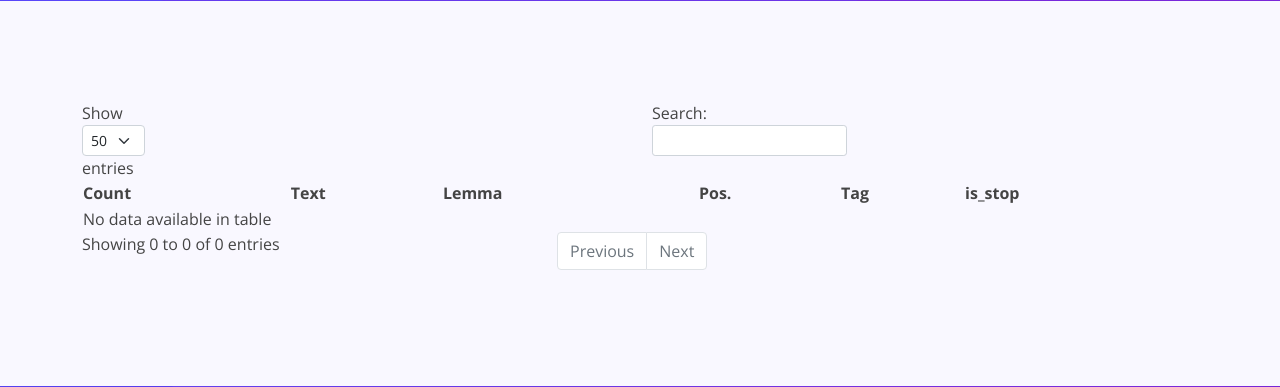
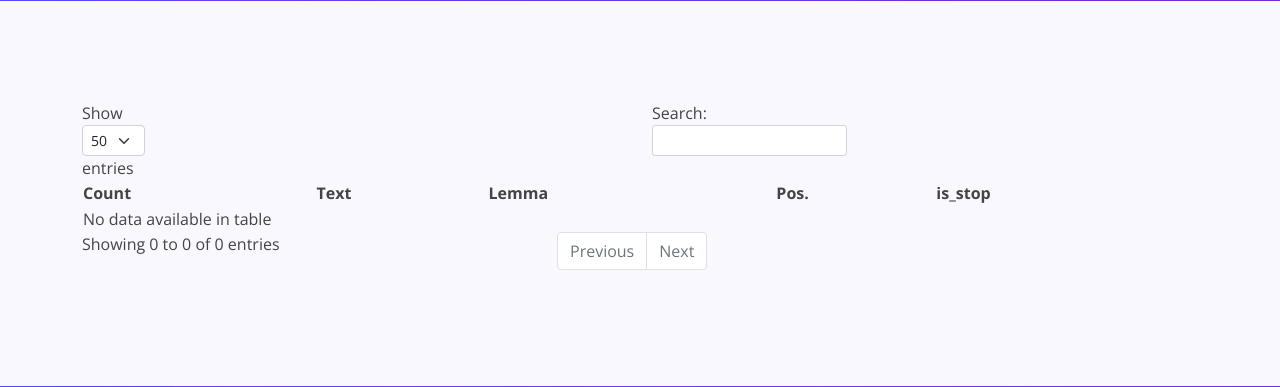
Before and after one commit to BCDH/cadet, a FastAPI app: template app/templates/corpus.html in a window 1280 px wide. Shown: the part 661-1048 px from the top of the page. Run offline with FastAPI, Linux system fonts and the light colour scheme; the template is opened without the code that fills it: most values are stand-ins (such as "Sample title", 1, 10 or a date in 2020); parts of the project's set-up code (start-up, migrations or seed data) failed here and were passed over; some libraries are stand-ins or nearby versions.

Commit message:
removed tag from corpus

```diff
--- a/app/routers/corpus.py
+++ b/app/routers/corpus.py
@@ -13,7 +13,7 @@ templates = Jinja2Templates(directory="app/templates")
 
 router = APIRouter(dependencies=[Depends(get_current_username)])
 
-Token = namedtuple("Token", ["text", "lemma_", "pos_", "ent_type_", "tag_","is_stop"])
+Token = namedtuple("Token", ["text", "lemma_", "pos_", "ent_type_","is_stop"])
 
 #TODO automatically update corpus values from lookups
 
@@ -72,7 +72,6 @@ async def read_items(request: Request):
                 lemma_=lemma_data.get(t.text,''),
                 pos_=pos_data.get(t.text,''),
                 ent_type_= ent_data.get(t.text,''),
-                tag_=t.tag_,
                 is_stop=False #TODO read stopwords.py
             )
             for t in doc
--- a/app/templates/corpus.html
+++ b/app/templates/corpus.html
@@ -83,7 +83,7 @@
     let tokens = {{ tokens_json|safe }};
     let data = [];
     for (const token of tokens) {
-      data.push(new Array(token.count, token.text, token.lemma_,token.pos_,token.tag_,false));
+      data.push(new Array(token.count, token.text, token.lemma_,token.pos_,false));
     }
     $('#tokens').DataTable( {
       data: data,
@@ -96,7 +96,6 @@
             //{ title: "After" },
             { title: "Lemma" },
             { title: "Pos." },
-            { title: "Tag" },
             { title: "is_stop" },
         ]
   } );
```
